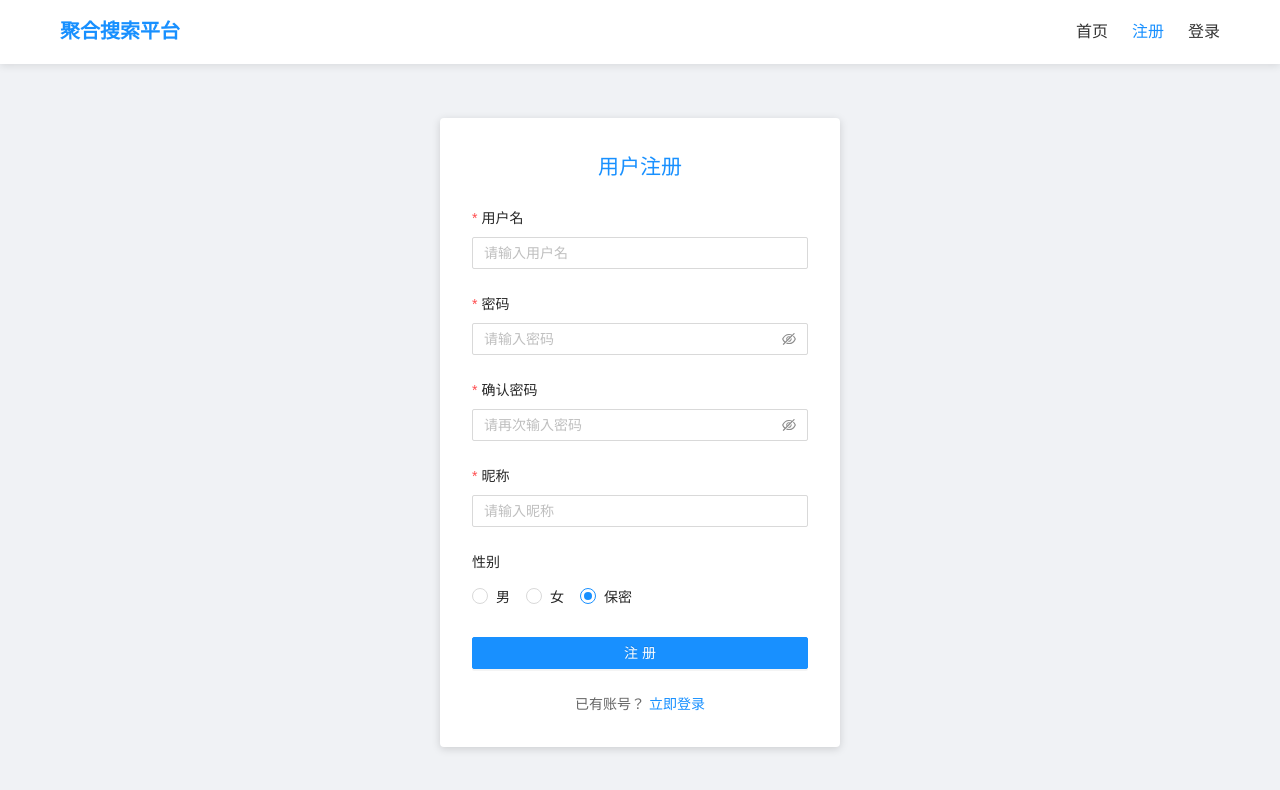
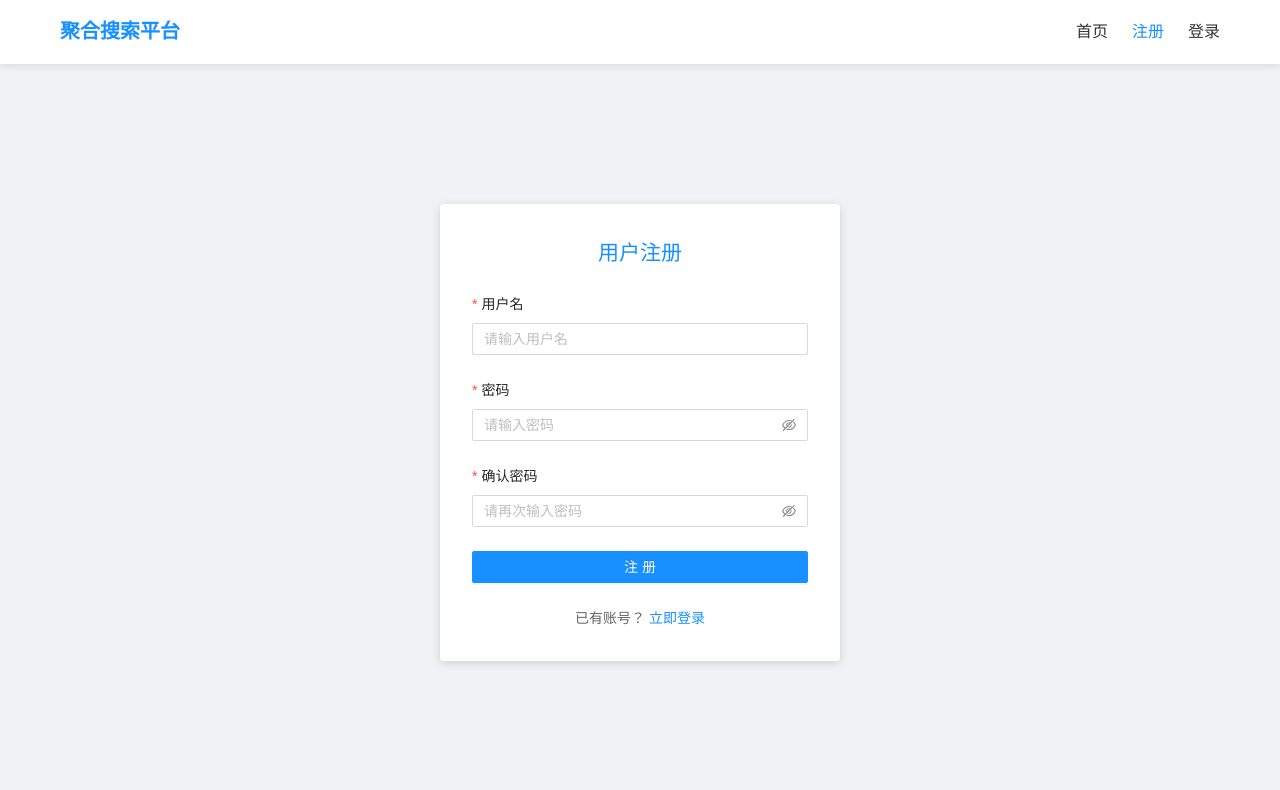
Before and after one commit to Okita1027/search-front, a Vue app: page /register in a window 1280 px wide. Shown: the top 790 px of the page. Built offline with nearby package versions, Linux system fonts and the light colour scheme.

Commit message:
用户注册简化

```diff
--- a/src/pages/RegisterPage.vue
+++ b/src/pages/RegisterPage.vue
@@ -31,21 +31,6 @@
             />
           </a-form-item>
 
-          <a-form-item label="昵称" name="nickname">
-            <a-input
-              v-model:value="registerForm.nickname"
-              placeholder="请输入昵称"
-            />
-          </a-form-item>
-
-          <a-form-item label="性别" name="gender">
-            <a-radio-group v-model:value="registerForm.gender">
-              <a-radio :value="1">男</a-radio>
-              <a-radio :value="2">女</a-radio>
-              <a-radio :value="0">保密</a-radio>
-            </a-radio-group>
-          </a-form-item>
-
           <a-form-item>
             <a-button type="primary" html-type="submit" :loading="loading" block>
               注册
@@ -75,8 +60,6 @@ const registerForm = ref({
   username: '',
   password: '',
   confirmPassword: '',
-  nickname: '',
-  gender: 0,
 });
 
 const validateConfirmPassword = async (_rule: any, value: string) => {
@@ -100,10 +83,6 @@ const rules = {
   confirmPassword: [
     { required: true, message: '请确认密码', trigger: 'blur' },
     { validator: validateConfirmPassword, trigger: 'blur' }
-  ],
-  nickname: [
-    { required: true, message: '请输入昵称', trigger: 'blur' },
-    { max: 20, message: '昵称长度不能超过20个字符', trigger: 'blur' }
   ]
 };
 
@@ -113,9 +92,7 @@ const handleSubmit = async () => {
     // 构造注册请求参数
     const userData = {
       username: registerForm.value.username,
-      password: registerForm.value.password,
-      nickname: registerForm.value.nickname,
-      gender: registerForm.value.gender
+      password: registerForm.value.password
     };
 
     const res = await userService.registerUser(userData);
```
